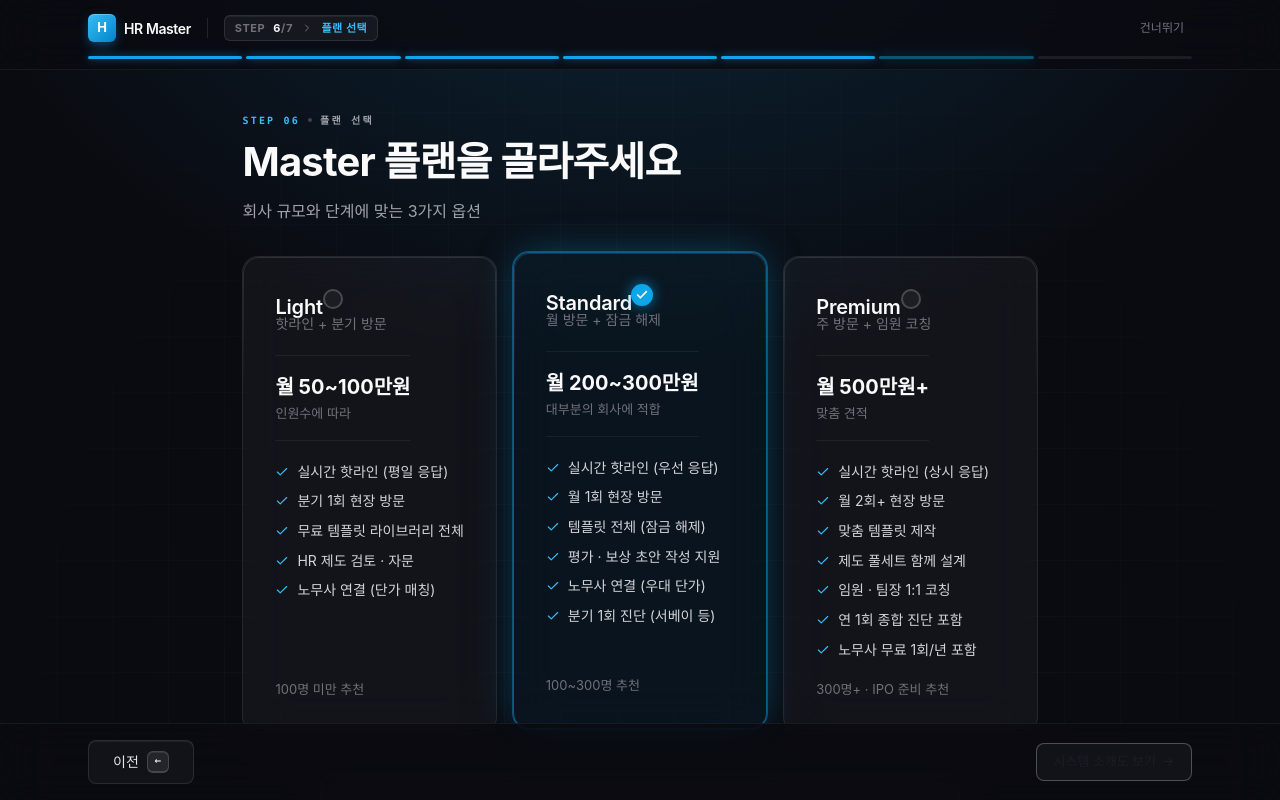
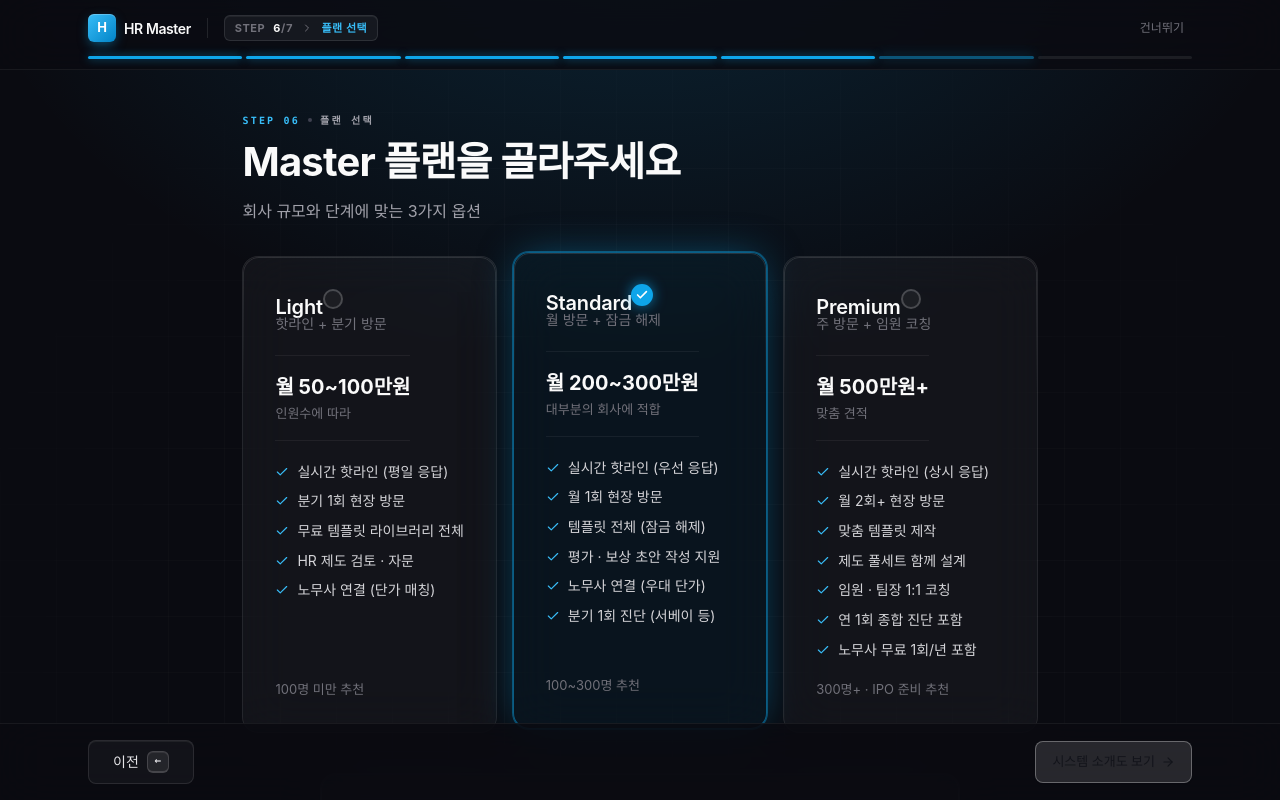
Before and after one commit to skyyoung2030-star/hradvisory, a React (Vite) app: page /tour/6-master in a window 1280 px wide. Shown: the top 800 px of the page. Built offline with nearby package versions, Linux system fonts and the light colour scheme; no server answers; a web font is replaced by a local one.

Commit message:
Updated TourNav.tsx

```diff
--- a/src/components/TourNav.tsx
+++ b/src/components/TourNav.tsx
@@ -83,11 +83,11 @@ export default function TourNav({
               type="button"
               onClick={() => void goNext()}
               disabled={disableNext}
-              className="inline-flex items-center gap-1.5 px-4 py-2 text-[13px] font-medium text-ink-200 bg-white/[0.04] border border-white/25 rounded-lg hover:text-ink-50 hover:bg-white/[0.08] hover:border-white/40 transition-all group disabled:opacity-40"
+              className="inline-flex items-center gap-1.5 px-4 py-2.5 text-[13px] font-medium text-ink-100 bg-white/[0.12] border border-white/30 rounded-lg hover:text-white hover:bg-white/[0.18] hover:border-white/45 transition-all group disabled:opacity-40 shadow-sm"
               aria-label={`추가: ${next.label}`}
             >
               <span>{nextLabel ?? next.label}</span>
-              <ArrowRight size={13} className="transition-transform group-hover:translate-x-0.5" />
+              <ArrowRight size={14} className="transition-transform group-hover:translate-x-0.5" />
             </button>
           ) : (
             <button
```
